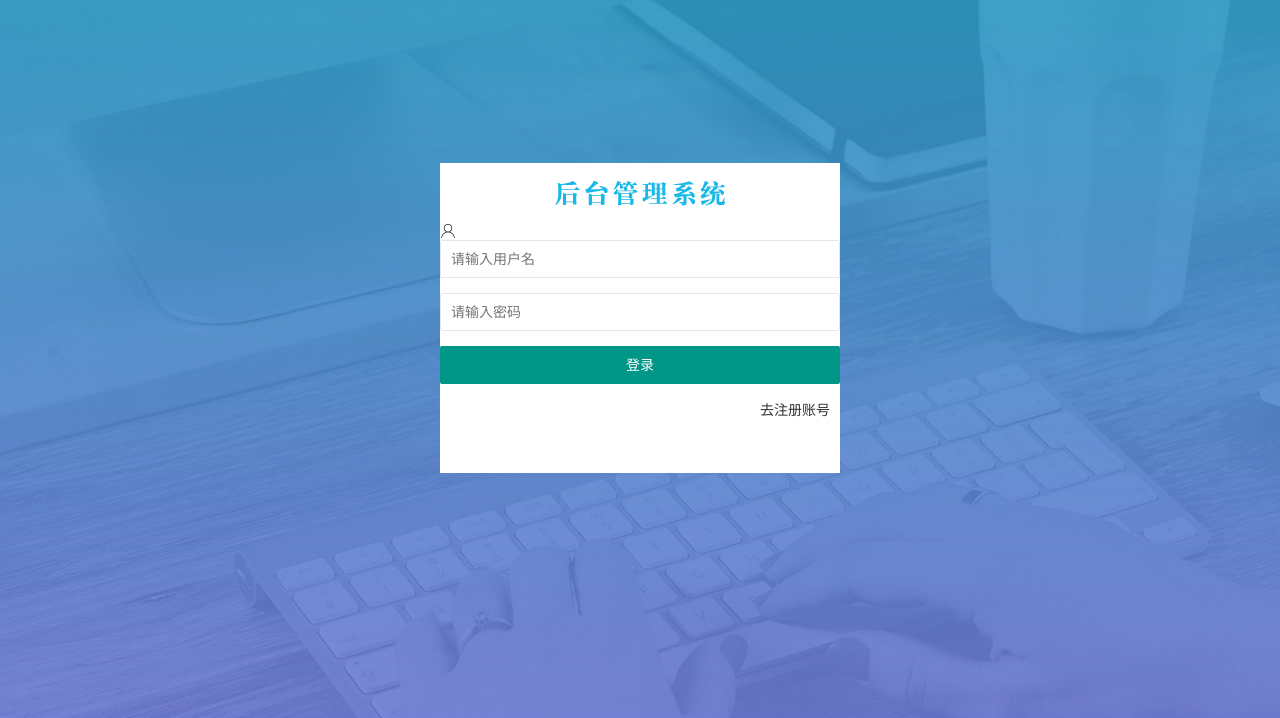
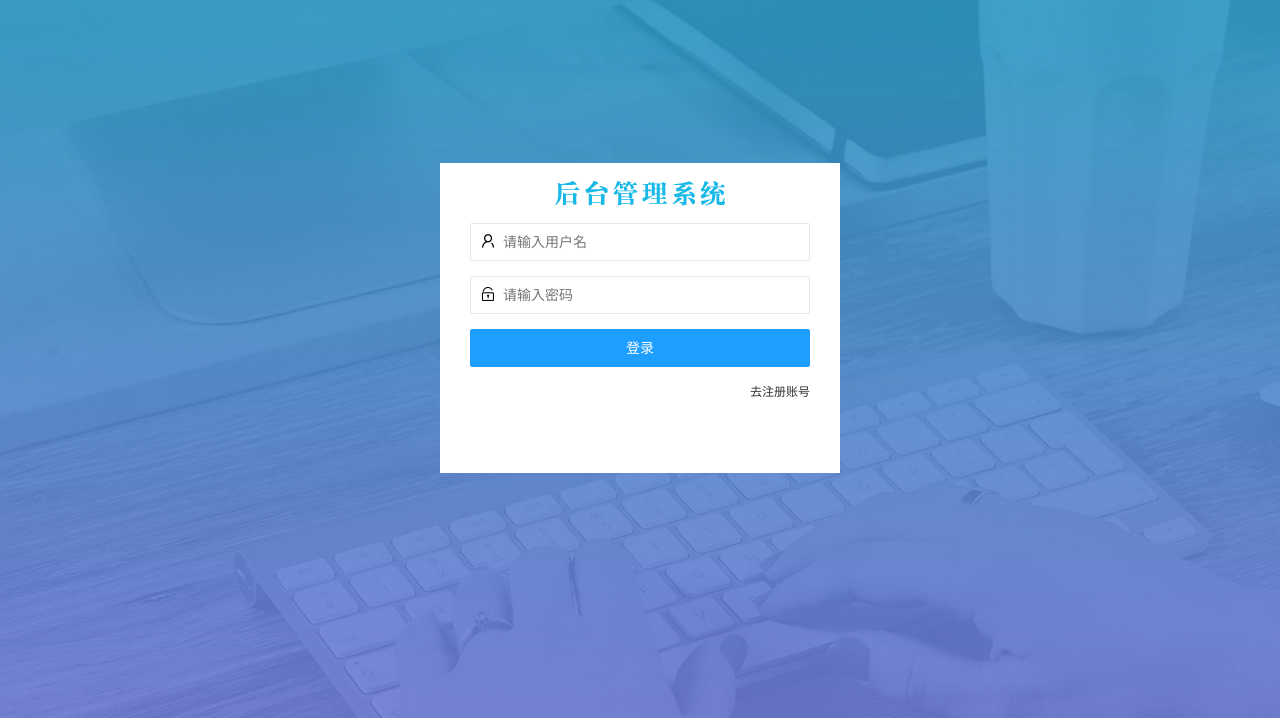
Before and after one commit to Zzhxbd/web_bigevent, a plain HTML site: page login.html in a window 1280 px wide. Shown: the part 82-800 px from the top of the page. Drawn offline with Linux system fonts and the light colour scheme.

Commit message:
第二次提交

```diff
--- a/assets/css/login.css
+++ b/assets/css/login.css
@@ -26,8 +26,26 @@ body {
     display: none;
 }
 
+.layui-form {
+    padding: 0 30px;
+}
+
 #link_reg,
 #link_login {
     float: right;
-    padding-right: 10px;
+    font-size: 12px;
 }
+
+.layui-form-item {
+    position: relative;
+}
+
+.layui-icon {
+    position: absolute;
+    left: 10px;
+    top: 10px;
+}
+
+.layui-input {
+    padding-left: 32px !important;
+}
--- a/login.html
+++ b/login.html
@@ -23,14 +23,15 @@
         <div class="login-box">
             <form class="layui-form" action="">
                 <div class="layui-form-item">
-                    <i class="iconfont icon-user"></i>
-                    <input type="text" name="title" required lay-verify="required" placeholder="请输入用户名" autocomplete="off" class="layui-input">
+                    <i class="layui-icon layui-icon-username"></i>
+                    <input type="text" name="userName" required lay-verify="required" placeholder="请输入用户名" autocomplete="off" class="layui-input">
                 </div>
                 <div class="layui-form-item">
-                    <input type="text" name="title" required lay-verify="required" placeholder="请输入密码" autocomplete="off" class="layui-input">
+                    <i class="layui-icon layui-icon-password"></i>
+                    <input type="password" name="password" required lay-verify="required" placeholder="请输入密码" autocomplete="off" class="layui-input">
                 </div>
                 <div class="layui-form-item">
-                    <button class="layui-btn layui-btn-fluid" lay-submit lay-filter="formDemo">登录</button>
+                    <button class="layui-btn layui-btn-fluid layui-btn-normal" lay-submit lay-filter="formDemo">登录</button>
                 </div>
                 <div class="layui-form-item">
                     <a href="javascript:;" id="link_reg">去注册账号</a>
@@ -40,18 +41,27 @@
         </div>
         <!-- 注册 -->
         <div class="reg-box">
+            <form class="layui-form" action="">
                 <div class="layui-form-item">
-                <input type="text" name="title" required lay-verify="required" placeholder="请输入用户名" autocomplete="off" class="layui-input">
+                    <i class="layui-icon layui-icon-username"></i>
+                    <input type="text" name="userName" required lay-verify="required" placeholder="请输入用户名" autocomplete="off" class="layui-input">
                 </div>
                 <div class="layui-form-item">
-                <input type="text" name="title" required lay-verify="required" placeholder="请输入密码" autocomplete="off" class="layui-input">
+                    <i class="layui-icon layui-icon-password"></i>
+                    <input type="text" name="password" required lay-verify="required" placeholder="请输入密码" autocomplete="off" class="layui-input">
                 </div>
                 <div class="layui-form-item">
-                <button class="layui-btn layui-btn-fluid" lay-submit lay-filter="formDemo">登录</button>
+                    <i class="layui-icon layui-icon-password"></i>
+                    <input type="text" name="repassword" required lay-verify="required" placeholder="再次确认密码" autocomplete="off" class="layui-input">
+                </div>
+                <div class="layui-form-item">
+                    <button class="layui-btn layui-btn-fluid layui-btn-normal" lay-submit lay-filter="formDemo">注册</button>
                 </div>
                 <div class="layui-form-item">
                     <a href="javascript:;" id="link_login">去登录</a>
                 </div>
+            </form>
+
         </div>
     </div>
 
```
Lines whose indentation alone changed are shown as unchanged.
